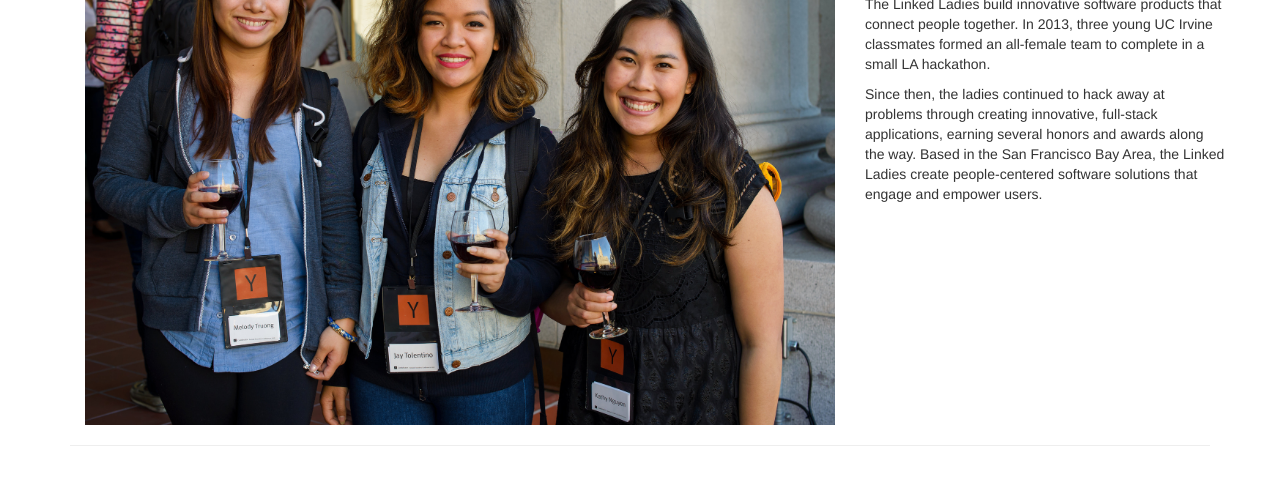
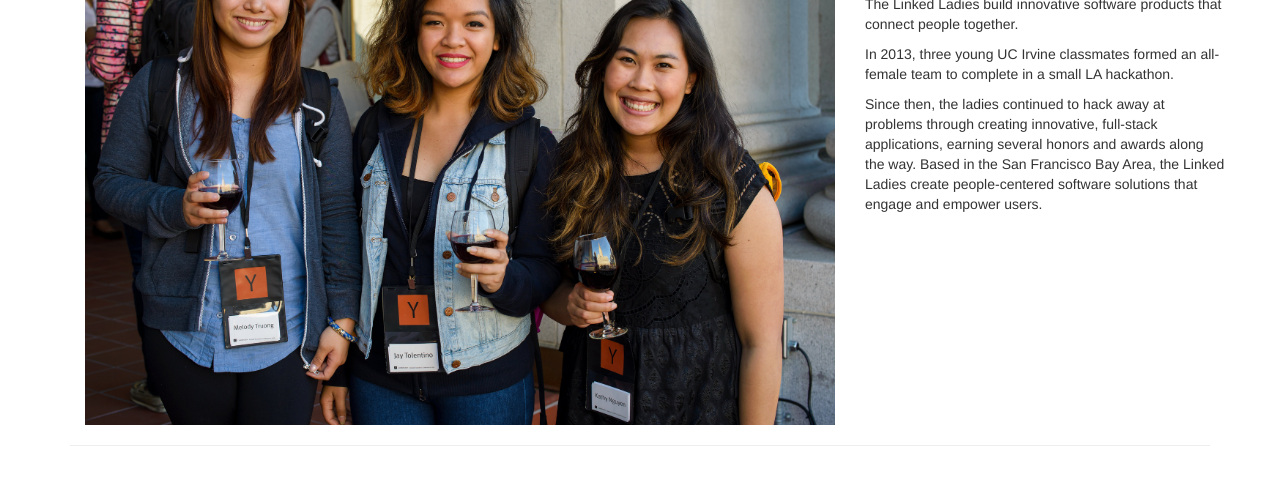
Before and after one commit to LinkedLadies/linkedladies.github.io, a plain HTML site: page index.html in a window 1280 px wide. Shown: the part 176-656 px from the top of the page. Drawn offline with Linux system fonts and the light colour scheme.

Commit message:
split up intro paragraphs

```diff
--- a/index.html
+++ b/index.html
@@ -50,8 +50,7 @@
           </div>
           <div class="col-md-4">
             <h1>{{intro.title}}</h1>
-            <p>{{intro.p1}}</p>
-            <p>{{intro.p2}}</p>
+            <p ng-repeat="paragraph in intro.paragraphs">{{paragraph}}</p>
           </div>
         </div>
       </div>
--- a/scripts/services.js
+++ b/scripts/services.js
@@ -7,8 +7,11 @@ angular.module('linkedLadiesApp')
         "id": 0,
         "image": "images/team.jpg",
         "title": "Linked Ladies",
-        "p1": "The Linked Ladies build innovative software products that connect people together. In 2013, three young UC Irvine classmates formed an all-female team to complete in a small LA hackathon.",
-        "p2": "Since then, the ladies continued to hack away at problems through creating innovative, full-stack applications, earning several honors and awards along the way. Based in the San Francisco Bay Area, the Linked Ladies create people-centered software solutions that engage and empower users."
+        "paragraphs": [
+          "The Linked Ladies build innovative software products that connect people together.",
+          "In 2013, three young UC Irvine classmates formed an all-female team to complete in a small LA hackathon.",
+          "Since then, the ladies continued to hack away at problems through creating innovative, full-stack applications, earning several honors and awards along the way. Based in the San Francisco Bay Area, the Linked Ladies create people-centered software solutions that engage and empower users."
+        ]
       }
     ];
     this.getIntro = function(index) {
```
